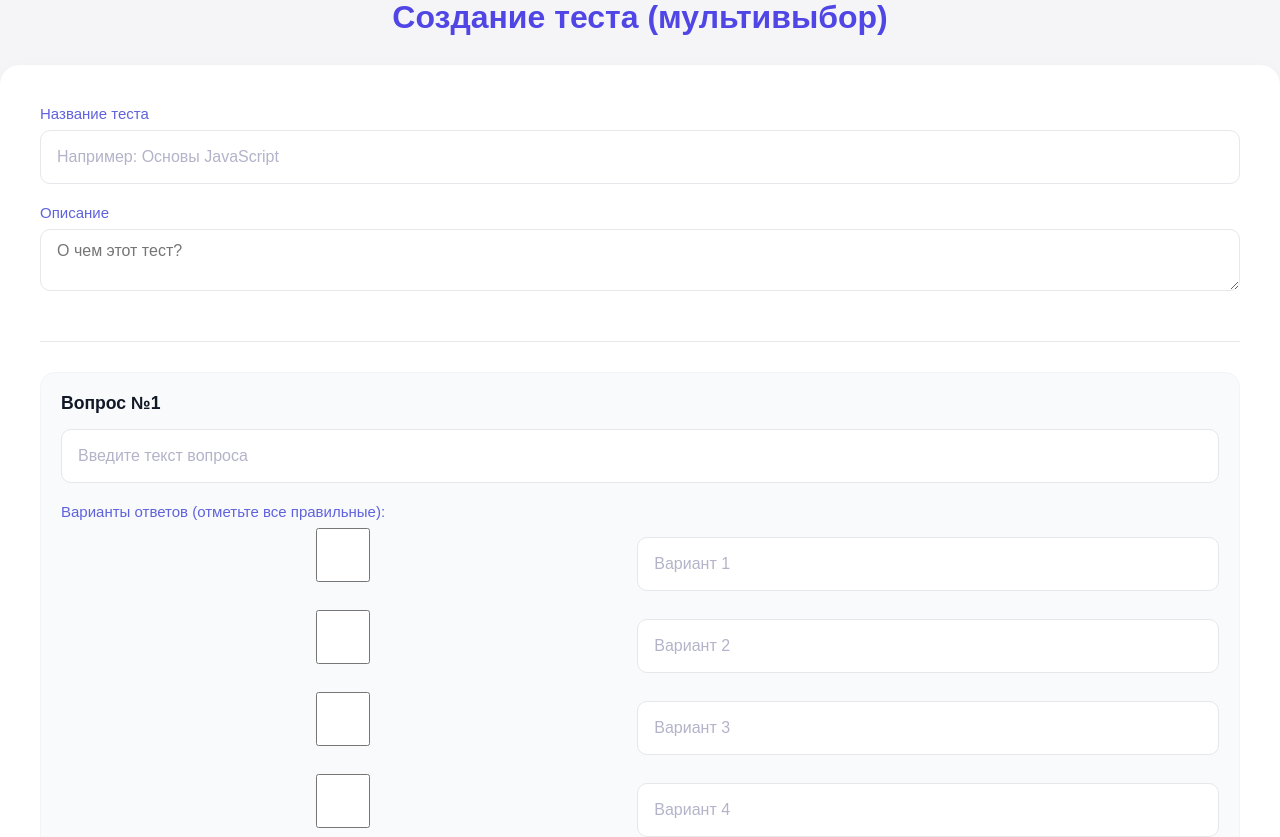
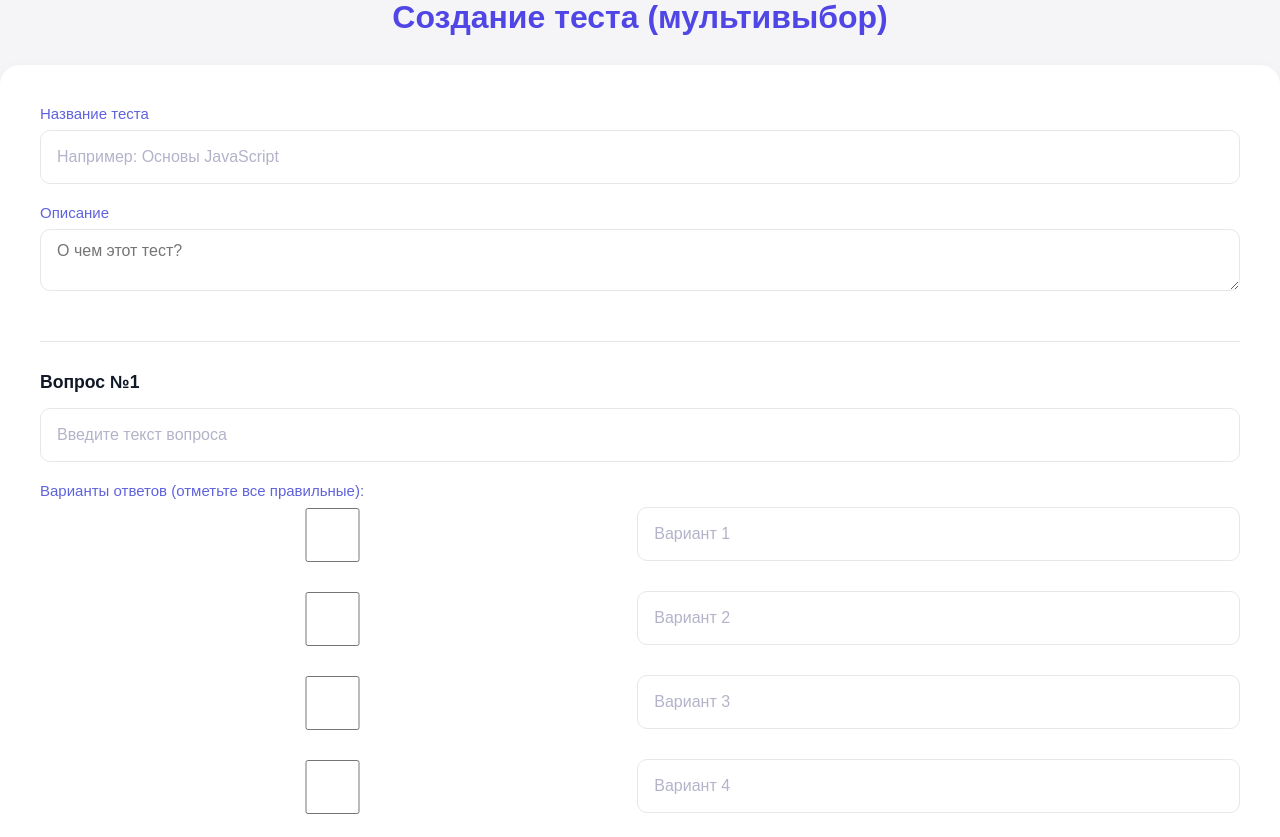
Before and after one commit to sanzhar-developer/TestPro, a React app in the folder client/: page /create-test in a window 1280 px wide. Shown: the top 837 px of the page. Built offline with nearby package versions, Linux system fonts and the light colour scheme; no server answers; the HTML template or start-up script is replaced by a standard one.

Commit message:
исправление ошибок

```diff
--- a/client/src/styles/CreateTest.css
+++ b/client/src/styles/CreateTest.css
@@ -50,7 +50,7 @@ input:focus, textarea:focus {
 }
 
 /* Блок вопроса */
-.question-block {
+.question-block[type="text"] {
   background: #f9fafb;
   padding: 20px;
   border-radius: 15px;
@@ -83,7 +83,22 @@ input[type="radio"] {
 }
 
 .option-row input[type="text"] {
-  margin-bottom: 0; /* Убираем нижний отступ внутри ряда */
+  .option-row input[type="checkbox"] {
+  /* Переопределяем огромные размеры */
+  width: 20px !important;  /* Принудительно ставим ширину */
+  height: 20px !important; /* Принудительно ставим высоту */
+
+  /* Убираем отступы и border-radius, которые мешают */
+  padding: 0 !important;
+  margin: 0 !important;
+  border-radius: 4px !important; /* Небольшое скругление */
+
+  /* Кастомные настройки */
+  cursor: pointer;
+  accent-color: #6366f1; /* Твой фиолетовый цвет */
+  flex-shrink: 0; /* Чтобы чекбокс не сплющивался */
+  border: 1px solid #e5e7eb; /* Тонкая рамка */
+    }
 }
 
 /* Кнопки */
```
